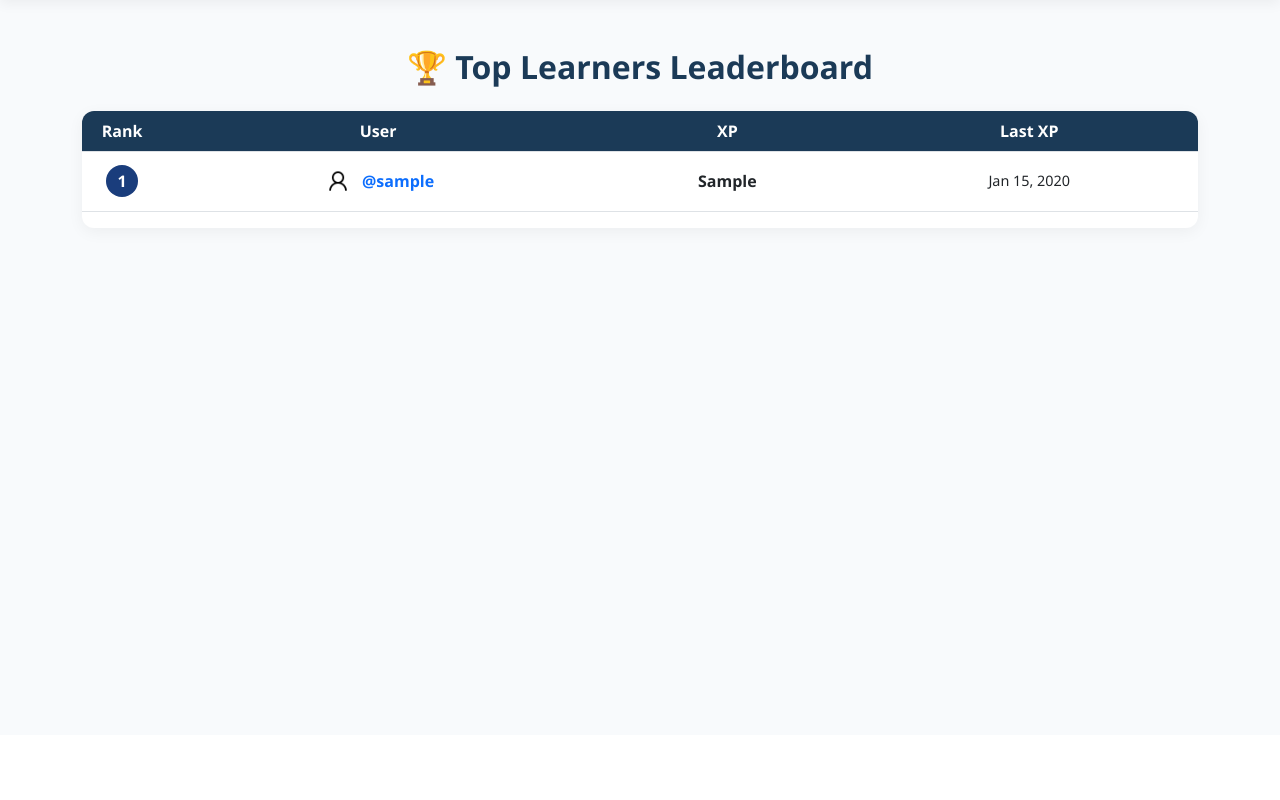
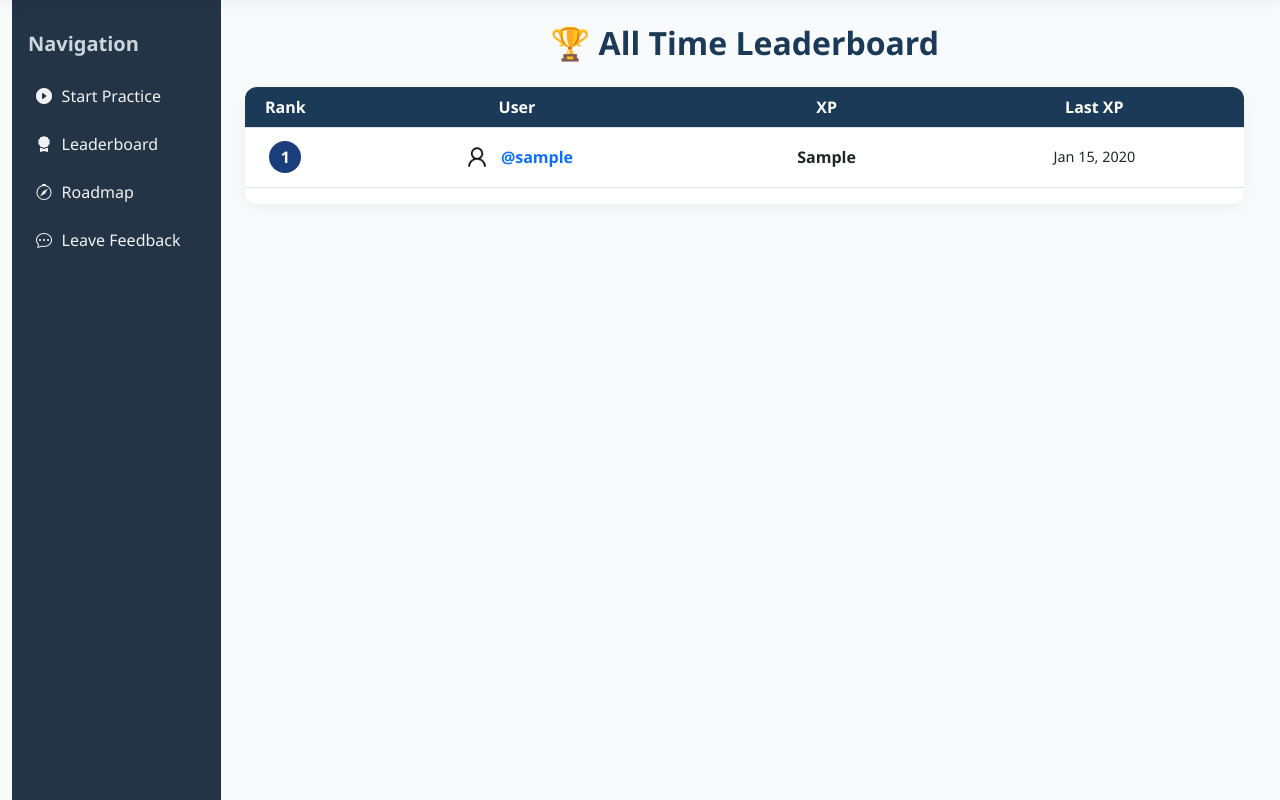
Before and after one commit to bowale-os/AmazingSQL, a Flask app: template templates/leaderboard.html in a window 1280 px wide. Shown: the part 65-865 px from the top of the page. Before the commit the page ends 298 px from the top, so only its background shows below. Run offline with Flask 3, Linux system fonts and the light colour scheme; the template is opened without the code that fills it: most values are stand-ins (such as "Sample title", 1, 10 or a date in 2020); parts of the project's set-up code (start-up, migrations or seed data) failed here and were passed over.

Commit message:
Addded glorious sidebar

```diff
--- a/app.py
+++ b/app.py
@@ -248,7 +248,7 @@ def view_question(id):
         return redirect(url_for('login'))
 
     schema, headers, expected_output_list, question_data= get_question_data_with_id(id,True)
-    return render_template('solve-interface.html', question=question_data, schema=schema, headers=headers, expected_output_list=expected_output_list, user=user)
+    return render_template('solve-interface.html', question=question_data, schema=schema, headers=headers, expected_output_list=expected_output_list, user=user, next_question_id= int(question_data['id']) + 1)
 
 
 @app.route("/run-sql/<int:id>", methods=["POST", "GET"])
--- a/templates/dashboard.html
+++ b/templates/dashboard.html
@@ -146,7 +146,9 @@
       <a href="{{ url_for('profile') }}" style="margin-right: 1rem;">
       {{ profile_pic(user, size=40) }}
     </a>
-
+      <a class="btn btn-outline-warning" style="margin-right: 1rem;" href="{{ url_for('feedback') }}">
+          Leave Feedback
+        </a>
       <a class="btn btn-outline-light" href="{{ url_for('logout') }}">Logout</a>
     </div>
   </nav>
--- a/templates/leaderboard.html
+++ b/templates/leaderboard.html
@@ -6,6 +6,8 @@
   <title>AmazingSQL - Leaderboard</title>
 
   <!-- Bootstrap + Icons -->
+  <!-- <link rel="stylesheet" href="https://cdn.jsdelivr.net/npm/bootstrap@5.3.0/dist/css/bootstrap.min.css"/>
+  <link rel="stylesheet" href="https://cdn.jsdelivr.net/npm/bootstrap-icons@1.10.5/font/bootstrap-icons.css"/> -->
   <link href="https://cdn.jsdelivr.net/npm/bootstrap@5.3.0/dist/css/bootstrap.min.css" rel="stylesheet">
   <link href="https://cdn.jsdelivr.net/npm/bootstrap-icons@1.10.5/font/bootstrap-icons.css" rel="stylesheet">
 
@@ -27,6 +29,39 @@
       font-size: 1.3rem;
       color: white !important;
     }
+
+    /* =============== Sidebar =============== */
+    .sidebar {
+      background-color: #243447;
+      color: white;
+      min-height: 100vh;
+      padding-top: 2rem;
+    }
+
+    .sidebar h5 {
+      margin-left: 1rem;
+      margin-bottom: 1rem;
+      font-weight: 600;
+      color: #ccd6dd;
+    }
+
+    .sidebar a {
+      color: #f2f2f2;
+      padding: 12px 20px;
+      display: flex;
+      align-items: center;
+      gap: 0.6rem;
+      border-left: 4px solid transparent;
+      transition: 0.25s ease;
+      text-decoration: none;
+    }
+
+    .sidebar a:hover {
+      background-color: #2e4a5f;
+      border-left: 4px solid #1abc9c;
+      color: #ffffff;
+    }
+
 
     h2 {
       font-weight: 700;
@@ -80,6 +115,17 @@
       font-size: 0.9rem;
       color: #6c757d;
     }
+
+    /* Responsive tweaks */
+    @media (max-width: 767px) {
+      .sidebar {
+        min-height: auto;
+        padding: 1rem;
+      }
+      .sidebar h5 {
+        margin-left: 0;
+      }
+    }
   </style>
   {% from 'macros/profile_pic.html' import profile_pic %}
 </head>
@@ -93,17 +139,28 @@
         <a href="{{ url_for('profile') }}" style="margin-right: 1rem;">
           {{ profile_pic(user, size=40) }}
         </a>
-        <a class="btn btn-outline-warning" href="{{ url_for('feedback') }}">
-            Feedback
-        </a>
+        <a class="btn btn-outline-warning" href="{{ url_for('feedback') }}">Feedback</a>
         <a class="btn btn-outline-light" href="{{ url_for('logout') }}">Logout</a>
       </div>
     </div>
   </nav>
 
-  <!-- Leaderboard Content -->
-  <div class="container mt-5">
-    <h2 class="text-center">🏆 Top Learners Leaderboard</h2>
+  <!-- Main container with sidebar + content -->
+  <div class="container-fluid">
+    <div class="row g-0">
+
+      <div class="col-md-3 col-lg-2 sidebar">
+        <h5>Navigation</h5>
+        <a href="{{ url_for('questions') }}"><i class="bi bi-play-circle-fill"></i> Start Practice</a>
+        <!-- <a href="#"><i class="bi bi-graph-up-arrow"></i> Progress</a> -->
+        <a href="{{url_for('leaderboard')}}"><i class="bi bi-award-fill"></i> Leaderboard</a>
+        <a href="{{url_for('roadmap')}}"><i class="bi bi-compass"></i> Roadmap</a>
+        <a href="{{url_for('feedback')}}"><i class="bi bi-chat-dots"></i> Leave Feedback </a>
+      </div>
+
+      <!-- Leaderboard content -->
+      <div class="col-md-9 col-lg-10 p-4">
+        <h2 class="text-center">🏆 All Time Leaderboard</h2>
         <div class="table-responsive leaderboard-table mt-4">
           <table class="table table-hover">
             <thead>
@@ -141,5 +198,9 @@
         </div>
       </div>
 
+    </div>
+  </div>
+
 </body>
+
 </html>
--- a/templates/questions.html
+++ b/templates/questions.html
@@ -133,12 +133,12 @@
       <a class="navbar-brand" href="{{url_for('dashboard')}}">AmazingSQL</a>
 
       <div class="d-flex align-items-center gap-3">
-        <a href="{{ url_for('profile') }}" style="margin-right: 1rem;">
+        <a href="{{ url_for('profile') }}">
       {{ profile_pic(user, size=40) }}
       </a>
         <a class="btn btn-outline-warning" href="{{ url_for('feedback') }}">
-          Feedback
-        </a
+          Leave Feedback
+        </a>
         <a class="btn btn-outline-light" href="{{ url_for('logout') }}">Logout</a>
       </div>
     </div>
```
Also changed, not shown: templates/sidebar.html (added, +8 -0 lines), templates/solve-interface.html (+27 -1 lines). Lines whose indentation alone changed are shown as unchanged.
